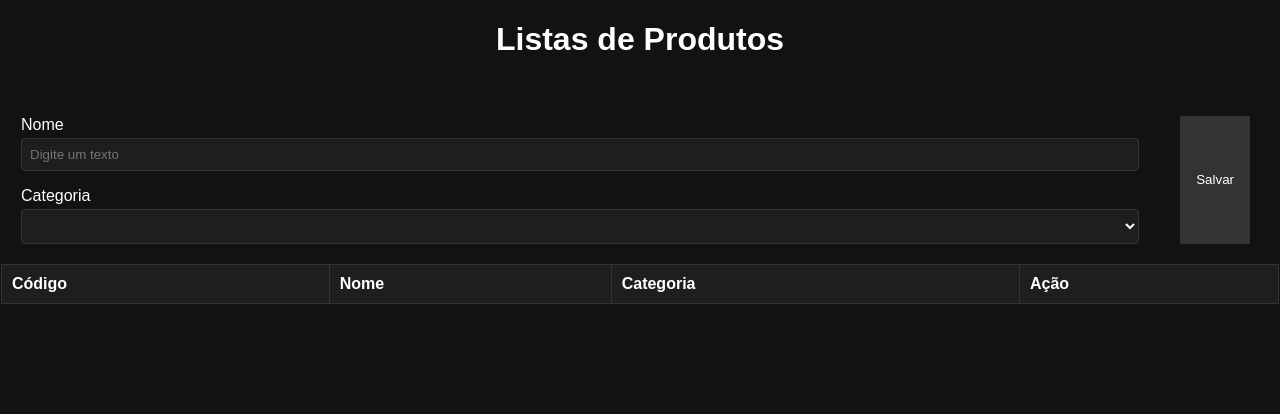
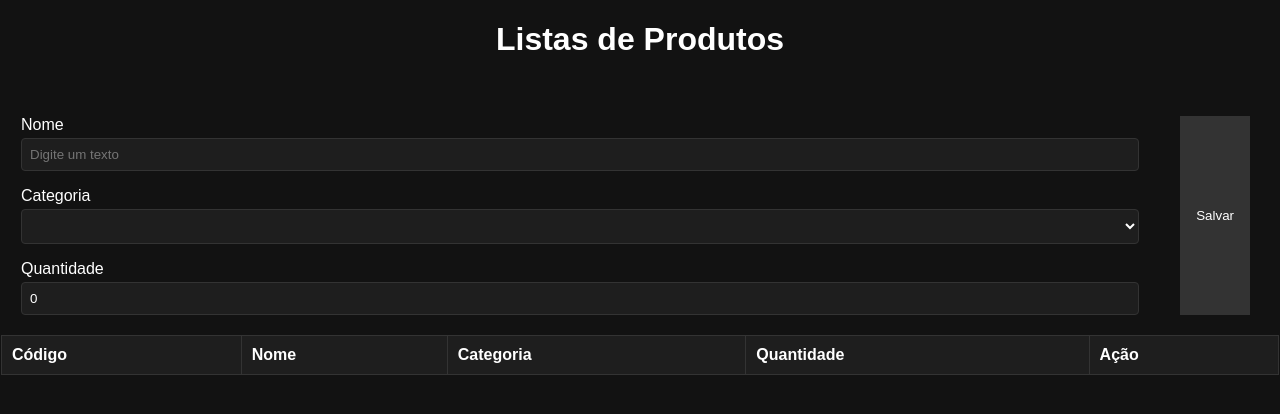
Before and after one commit to Sammadar/caixa-ng, an Angular app: page / in a window 1280 px wide. Shown: the top 414 px of the page. Built offline with nearby package versions, Linux system fonts and the light colour scheme.

Commit message:
inserindo o campo quantidade

```diff
--- a/src/app/components/produtos/cadastro-produto/cadastro-produto.component.html
+++ b/src/app/components/produtos/cadastro-produto/cadastro-produto.component.html
@@ -17,6 +17,11 @@
             </select>
         </div>
 
+        <div class="quantidade">
+            <label for="campo-quantidade">Quantidade</label>
+            <input type="number" id="campo-quantidade" [(ngModel)]="quantidade">
+        </div>
+
         </div>
         <button (click)="salvarProduto()">Salvar</button>
         </div>
@@ -28,6 +33,7 @@
                         <th>Código</th>
                         <th>Nome</th>
                         <th>Categoria</th>
+                        <th>Quantidade</th>
                         <th>Ação</th>
                     </tr>
                 </thead>
@@ -37,6 +43,7 @@
                             <td>{{produto.id}}</td>
                             <td>{{produto.nome}}</td>
                             <td>{{produto.categoria}}</td>
+                            <td>{{produto.quantidade}}</td>
                             <td>
                                 <button (click)="editar(produto)">Editar</button>
                                 <button (click)="apagar(produto)">Apagar</button>
--- a/src/app/components/produtos/cadastro-produto/cadastro-produto.component.ts
+++ b/src/app/components/produtos/cadastro-produto/cadastro-produto.component.ts
@@ -16,6 +16,7 @@ export class CadastroProdutoComponent {
   nome: string = "";
   produtos: Array<Produto> = [];
   categoria: any;
+  quantidade: number = 0;
 
   salvarProduto() {
     if (this.nome.length < 3) {
@@ -33,6 +34,7 @@ export class CadastroProdutoComponent {
     }
 
     this.nome, this.categoria= "";
+    this.quantidade = 0;
 
   }
 
@@ -40,12 +42,14 @@ export class CadastroProdutoComponent {
     let indiceProduto = this.produtos.findIndex(x => x.id == this.idParaEditar);
     this.produtos[indiceProduto].nome = this.nome;
     this.produtos[indiceProduto].categoria = this.categoria;
+    this.produtos[indiceProduto].quantidade = this.quantidade;
+
     this.idParaEditar = undefined;
   }
 
   cadastrarProduto() {
     this.proximoId++;
-    let produto = new Produto(this.proximoId, this.nome, this.categoria);
+    let produto = new Produto(this.proximoId, this.nome, this.categoria, this.quantidade);
 // debugger
     this.produtos.push(produto);
     // alert(this.nome);
@@ -63,5 +67,6 @@ export class CadastroProdutoComponent {
     this.nome = produto.nome;
     this.idParaEditar = produto.id;
     this.categoria = produto.categoria;
+    this.quantidade = produto.quantidade;
   }
 }
--- a/src/app/models/produto.ts
+++ b/src/app/models/produto.ts
@@ -1,12 +1,14 @@
 export class Produto{
     id: number;
-    nome: string;
+   nome: string;
    categoria: string;
+   quantidade: number;
 
-constructor(id: number, nome: string, categoria:  string){
+constructor(id: number, nome: string, categoria:  string, quantidade: number){
         this.id= id;
         this.nome = nome;
-        this.categoria = categoria
+        this.categoria = categoria;
+        this.quantidade = quantidade;
 
     }
 }
```
